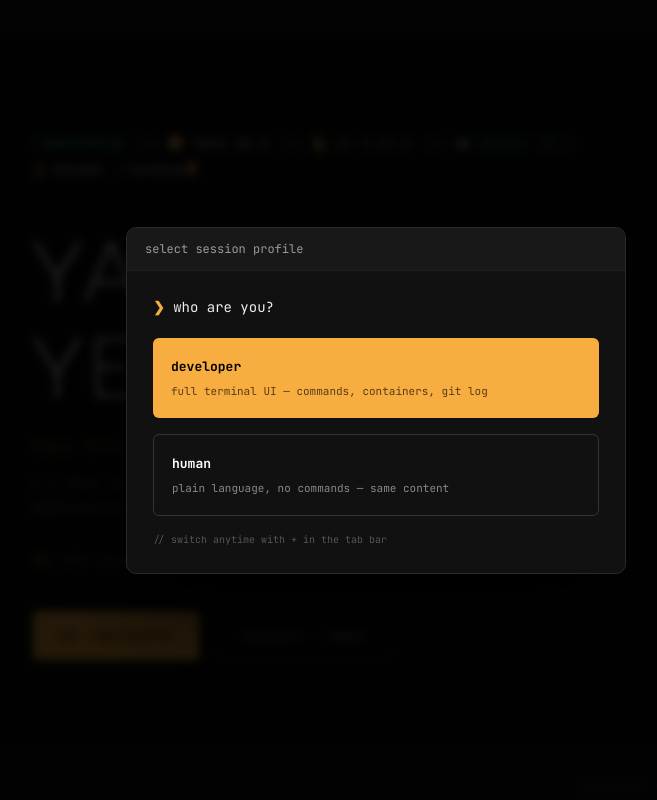
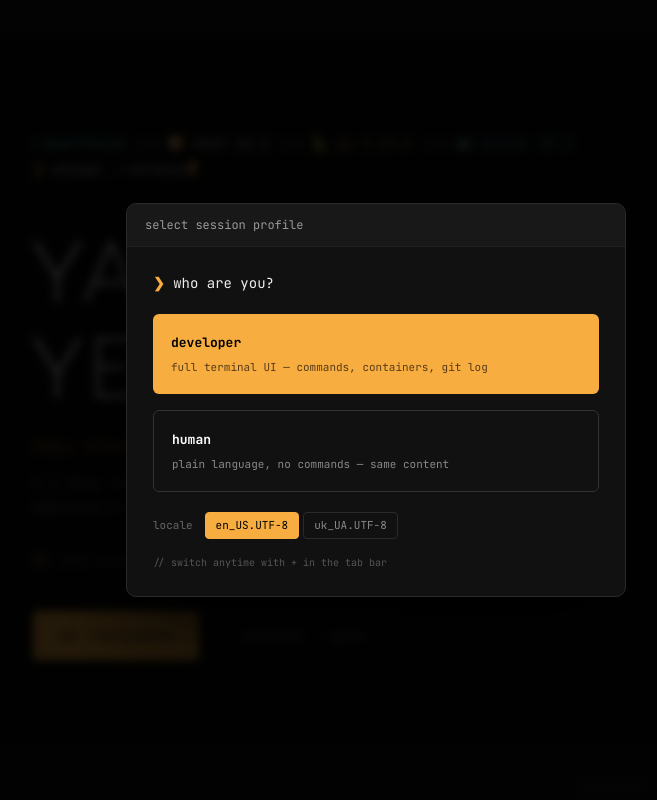
Before and after one commit to bromscandium/portfolio, a Next.js app: page / in a window 1280 px wide. Shown: the top 800 px of the page, without its empty margins (264-921 px from the left). Built offline with nearby package versions, Linux system fonts and the light colour scheme.

Commit message:
feat: reset animations on close-session; language choice in profile picker
- close-session bumps a session counter → intro typing/hero replays like a fresh load
- ProfilePicker now has a locale toggle (en/uk) applied to the chosen mode

```diff
--- a/components/layout/Terminal.tsx
+++ b/components/layout/Terminal.tsx
@@ -85,7 +85,7 @@ export const Terminal = () => {
         ))}
       </div>
 
-      {t.picker && <ProfilePicker onPickDev={() => t.setCombo('dev', t.lang, true)} onPickHuman={() => t.setCombo('human', t.lang, true)} />}
+      {t.picker && <ProfilePicker lang={t.lang} onPick={(m, l) => t.setCombo(m, l, true)} />}
 
       {t.helpOpen && <HelpOverlay onClose={t.closeHelp} />}
 
--- a/components/layout/windows/ProfilePicker.tsx
+++ b/components/layout/windows/ProfilePicker.tsx
@@ -1,9 +1,19 @@
+import { useState } from 'react';
+import type { Lang, Mode } from '@/lib/i18n';
+
 interface Props {
-  onPickDev: () => void;
-  onPickHuman: () => void;
+  lang: Lang;
+  onPick: (mode: Mode, lang: Lang) => void;
 }
 
-export const ProfilePicker = ({ onPickDev, onPickHuman }: Props) => {
+const LANGS: { key: Lang; label: string }[] = [
+  { key: 'en', label: 'en_US.UTF-8' },
+  { key: 'uk', label: 'uk_UA.UTF-8' },
+];
+
+export const ProfilePicker = ({ lang, onPick }: Props) => {
+  const [sel, setSel] = useState<Lang>(lang);
+
   return (
     <div className="fixed inset-0 z-[500] flex items-center justify-center bg-black/[.86] p-5 backdrop-blur-[5px]">
       <div className="w-[min(500px,94vw)] overflow-hidden rounded-modal border border-line-5 bg-panel-1 shadow-[0_30px_80px_rgba(0,0,0,.7)]">
@@ -14,24 +24,44 @@ export const ProfilePicker = ({ onPickDev, onPickHuman }: Props) => {
             <span className="text-[#eee]">who are you?</span>
           </div>
           <button
-            onClick={onPickDev}
-            className="cursor-pointer rounded-card border-none bg-orange px-4.5 py-4 text-left transition-colors hover:bg-orange-dark"
+            onClick={() => onPick('dev', sel)}
+            className="cursor-pointer rounded-card border-none bg-orange px-4.5 py-4 text-left transition-colors duration-300 hover:bg-orange-dark"
           >
             <span className="text-[13px] font-bold text-black">developer</span>
             <br />
             <span className="text-[11px] text-black/[.65]">full terminal UI — commands, containers, git log</span>
           </button>
           <button
-            onClick={onPickHuman}
-            className="cursor-pointer rounded-card border border-line-6 bg-transparent px-4.5 py-4 text-left transition-colors hover:border-orange"
+            onClick={() => onPick('human', sel)}
+            className="cursor-pointer rounded-card border border-line-6 bg-transparent px-4.5 py-4 text-left transition-colors duration-300 hover:border-orange"
           >
             <span className="text-[13px] font-bold text-fg">human</span>
             <br />
             <span className="text-[11px] text-fg-5">plain language, no commands — same content</span>
           </button>
+          <div className="flex items-center gap-3 pt-1">
+            <span className="text-[11px] text-fg-6">locale</span>
+            <div className="flex gap-1">
+              {LANGS.map((l) => (
+                <button
+                  key={l.key}
+                  onClick={() => setSel(l.key)}
+                  className="cursor-pointer rounded-btn border font-mono text-[11px] transition-colors duration-300"
+                  style={{
+                    padding: '4px 10px',
+                    background: sel === l.key ? '#f8ad40' : 'transparent',
+                    borderColor: sel === l.key ? '#f8ad40' : '#2a2a2a',
+                    color: sel === l.key ? '#000' : '#8a8a8a',
+                  }}
+                >
+                  {l.label}
+                </button>
+              ))}
+            </div>
+          </div>
           <div className="text-[10px] text-fg-7">{'// switch anytime with + in the tab bar'}</div>
         </div>
       </div>
     </div>
   );
-}
+};
--- a/hooks/useTerminalEffects.ts
+++ b/hooks/useTerminalEffects.ts
@@ -4,12 +4,15 @@ import { ALL_COMBOS } from '@/store/constants';
 import type { Lang, Mode } from '@/lib/i18n';
 
 export const useTerminalEffects = () => {
+  const session = useTerminal((s) => s.session);
+
   useEffect(() => {
     useTerminal.getState().restore();
   }, []);
 
   useEffect(() => {
     const { setTyped } = useTerminal.getState();
+    setTyped(0);
     let n = 0;
     const id = setInterval(() => {
       n += 1;
@@ -24,7 +27,7 @@ export const useTerminalEffects = () => {
       clearInterval(id);
       clearTimeout(fb);
     };
-  }, []);
+  }, [session]);
 
   useEffect(() => {
     const { setActive } = useTerminal.getState();
--- a/store/slices/overlays.ts
+++ b/store/slices/overlays.ts
@@ -9,6 +9,7 @@ export interface OverlaySlice {
   langHover: boolean;
   viewHover: boolean;
   typedN: number;
+  session: number;
   helpOpen: boolean;
   searchOpen: boolean;
   cmdOpen: boolean;
@@ -39,6 +40,7 @@ export const createOverlaySlice: StateCreator<TerminalState, [], [], OverlaySlic
   langHover: false,
   viewHover: false,
   typedN: 0,
+  session: 0,
   helpOpen: false,
   searchOpen: false,
   cmdOpen: false,
--- a/store/slices/session.ts
+++ b/store/slices/session.ts
@@ -103,7 +103,7 @@ export const createSessionSlice: StateCreator<TerminalState, [], [], SessionSlic
       localStorage.removeItem('brom_mode');
       localStorage.removeItem('brom_lang');
     } catch {}
-    set({ mode: 'dev', lang: 'en', tabsOpen: ['dev-en'], closeConfirm: false, picker: true });
+    set((st) => ({ mode: 'dev', lang: 'en', tabsOpen: ['dev-en'], closeConfirm: false, picker: true, typedN: 0, session: st.session + 1 }));
   },
   cancelClose: () => set({ closeConfirm: false }),
 });
```
